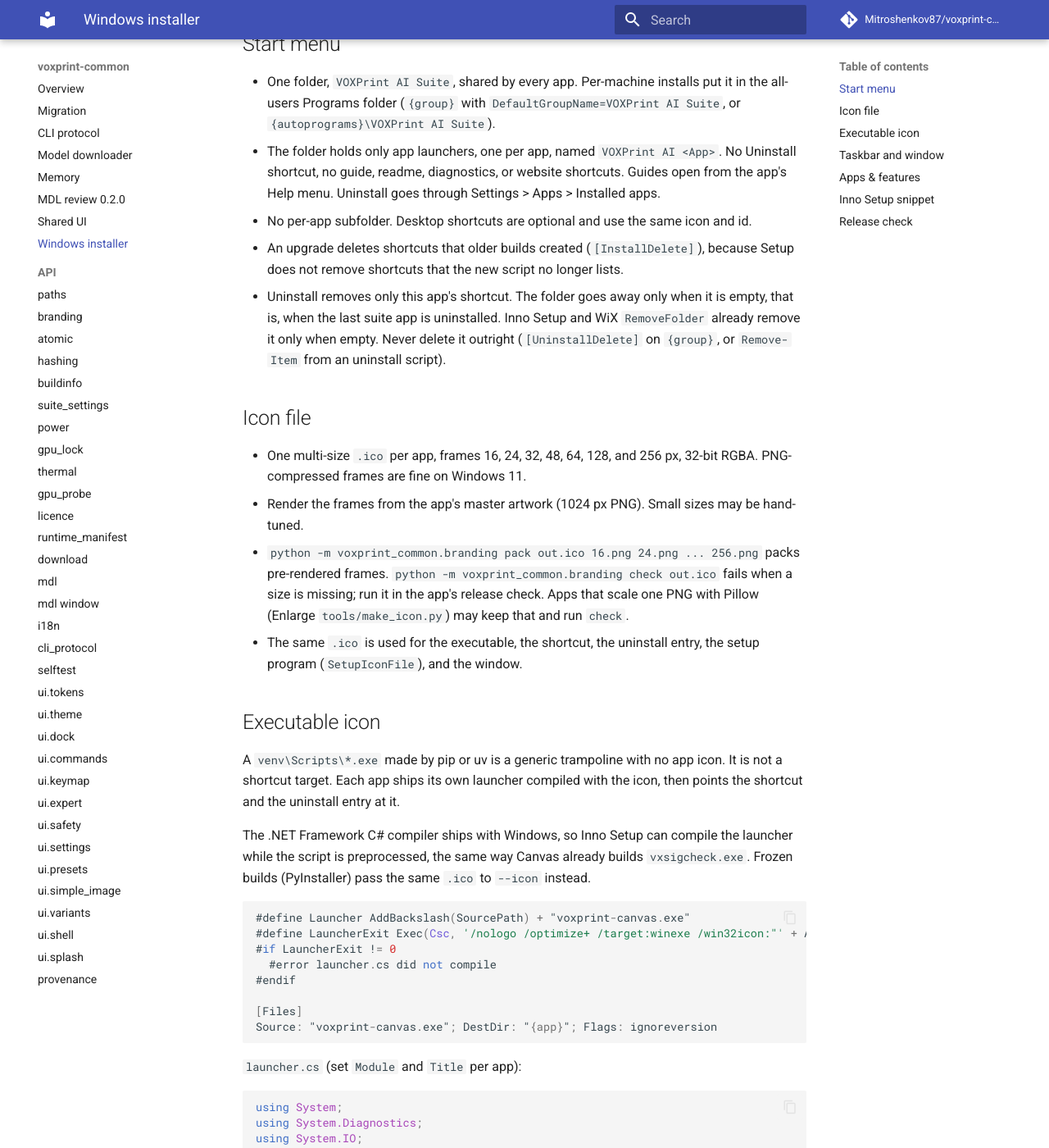
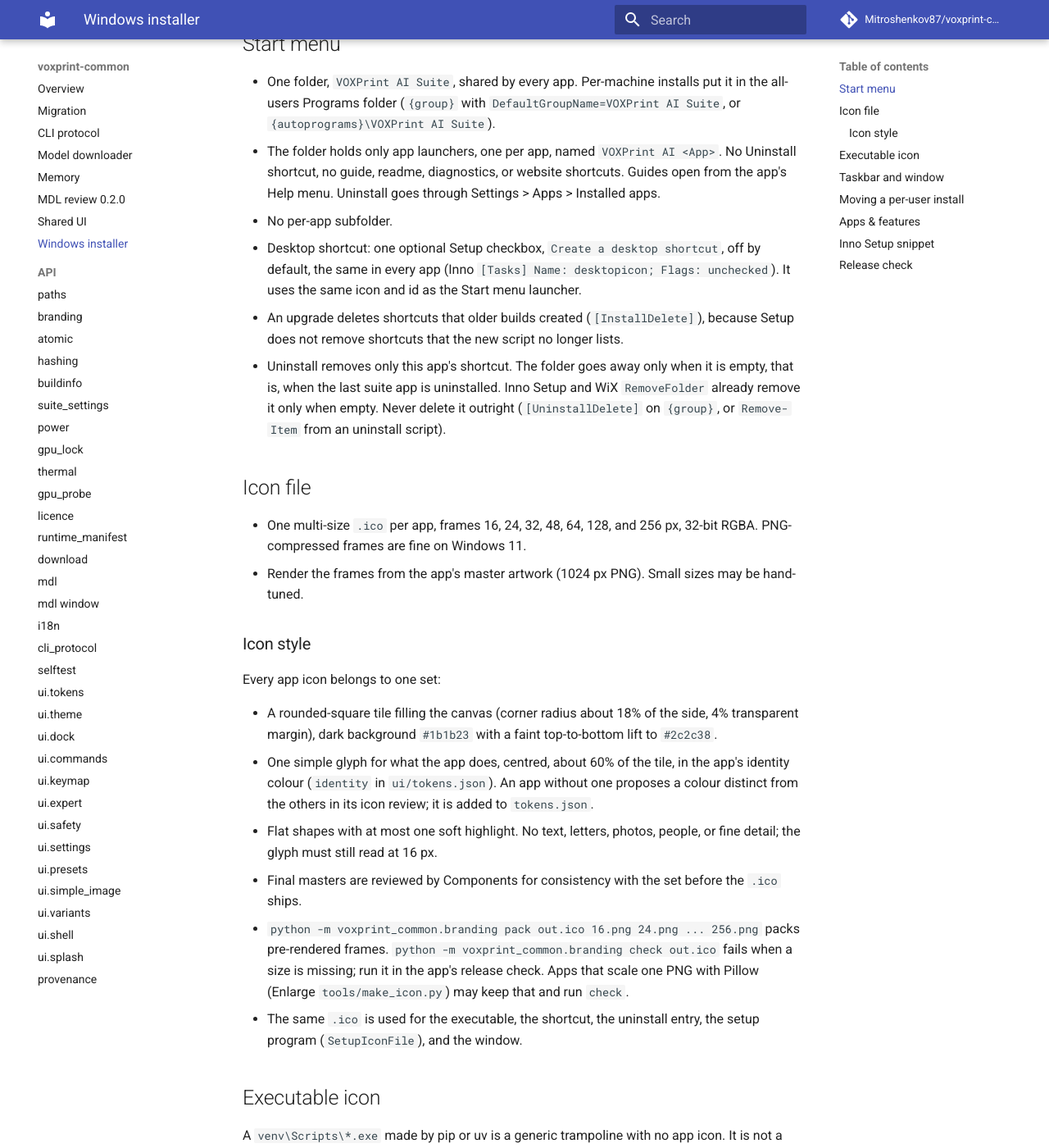
Before and after one commit to Mitroshenkov87/voxprint-common, an MkDocs documentation site: the page built from docs/installer.md, in a window 1280 px wide and 1400 px high, scrolled down 713 px. Shown: the whole window at 82% size. Built offline with MkDocs 1.6.1 and Material for MkDocs 9.7.7, drawn with Linux system fonts in a browser that asks for light colours; comment, search, counter and statistics services are not loaded; some of the changed text lies outside the part shown.

Commit message:
docs(installer): desktop checkbox, icon style, per-user migration

```diff
--- a/docs/installer.md
+++ b/docs/installer.md
@@ -16,7 +16,8 @@
 
 - One folder, `VOXPrint AI Suite`, shared by every app. Per-machine installs put it in the all-users Programs folder (`{group}` with `DefaultGroupName=VOXPrint AI Suite`, or `{autoprograms}\VOXPrint AI Suite`).
 - The folder holds only app launchers, one per app, named `VOXPrint AI <App>`. No Uninstall shortcut, no guide, readme, diagnostics, or website shortcuts. Guides open from the app's Help menu. Uninstall goes through Settings > Apps > Installed apps.
-- No per-app subfolder. Desktop shortcuts are optional and use the same icon and id.
+- No per-app subfolder.
+- Desktop shortcut: one optional Setup checkbox, `Create a desktop shortcut`, off by default, the same in every app (Inno `[Tasks] Name: desktopicon; Flags: unchecked`). It uses the same icon and id as the Start menu launcher.
 - An upgrade deletes shortcuts that older builds created (`[InstallDelete]`), because Setup does not remove shortcuts that the new script no longer lists.
 - Uninstall removes only this app's shortcut. The folder goes away only when it is empty, that is, when the last suite app is uninstalled. Inno Setup and WiX `RemoveFolder` already remove it only when empty. Never delete it outright (`[UninstallDelete]` on `{group}`, or `Remove-Item` from an uninstall script).
 
@@ -24,6 +25,15 @@
 
 - One multi-size `.ico` per app, frames 16, 24, 32, 48, 64, 128, and 256 px, 32-bit RGBA. PNG-compressed frames are fine on Windows 11.
 - Render the frames from the app's master artwork (1024 px PNG). Small sizes may be hand-tuned.
+
+### Icon style
+
+Every app icon belongs to one set:
+
+- A rounded-square tile filling the canvas (corner radius about 18% of the side, 4% transparent margin), dark background `#1b1b23` with a faint top-to-bottom lift to `#2c2c38`.
+- One simple glyph for what the app does, centred, about 60% of the tile, in the app's identity colour (`identity` in `ui/tokens.json`). An app without one proposes a colour distinct from the others in its icon review; it is added to `tokens.json`.
+- Flat shapes with at most one soft highlight. No text, letters, photos, people, or fine detail; the glyph must still read at 16 px.
+- Final masters are reviewed by Components for consistency with the set before the `.ico` ships.
 - `python -m voxprint_common.branding pack out.ico 16.png 24.png ... 256.png` packs pre-rendered frames. `python -m voxprint_common.branding check out.ico` fails when a size is missing; run it in the app's release check. Apps that scale one PNG with Pillow (Enlarge `tools/make_icon.py`) may keep that and run `check`.
 - The same `.ico` is used for the executable, the shortcut, the uninstall entry, the setup program (`SetupIconFile`), and the window.
 
@@ -113,6 +123,10 @@
 
 The shortcut carries the same id (`AppUserModelID:` in Inno Setup `[Icons]`, `System.AppUserModel.ID` in WiX).
 
+## Moving a per-user install
+
+An app that used to install per user (for example under `%LOCALAPPDATA%`) moves to the per-machine layout. Setup finds the old install from its per-user uninstall key (`HKCU\Software\Microsoft\Windows\CurrentVersion\Uninstall`), runs its uninstaller silently, removes leftover per-user shortcuts, and keeps user settings and data in the suite home (`voxprint_common.paths.home()`). It fails the install with a clear message if the old uninstaller fails.
+
 ## Apps & features
 
 | Value | Inno Setup | WiX |
```
